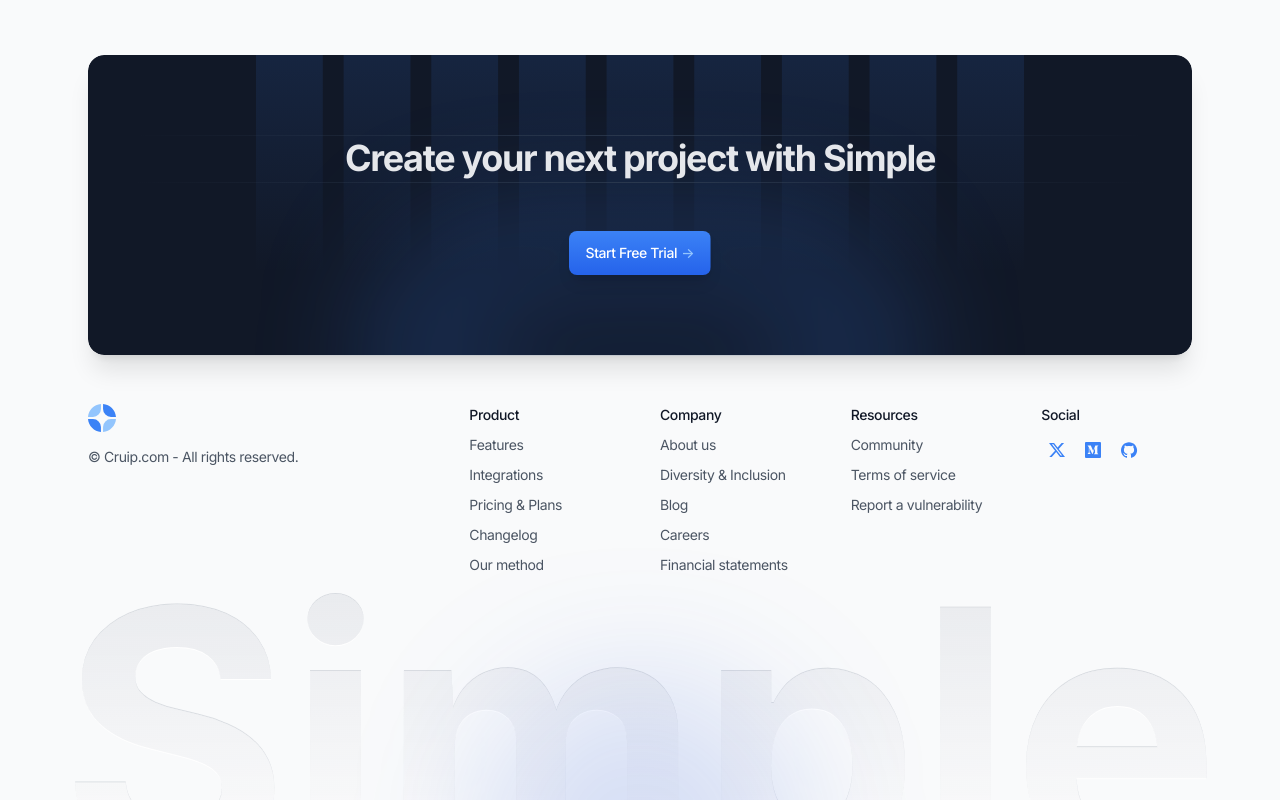
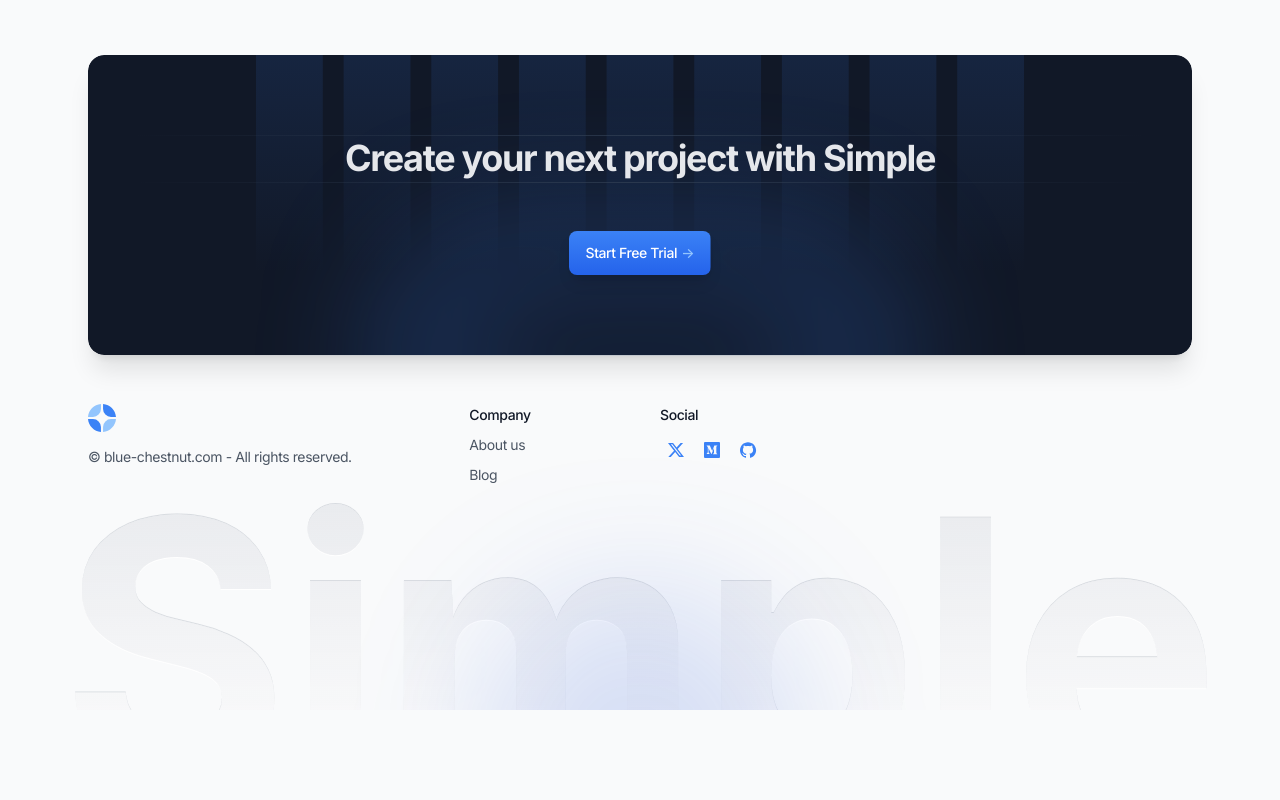
Before and after one commit to Blue-Chestnut/landingpage, a Next.js app: page / in a window 1280 px wide. Shown: the part 2862-3662 px from the top of the page. After the commit the page ends 3572 px from the top, so only its background shows below. Built offline with nearby package versions, Linux system fonts and the light colour scheme.

Commit message:
updated stuff

```diff
--- a/components/ui/footer.tsx
+++ b/components/ui/footer.tsx
@@ -15,12 +15,12 @@ export default function Footer({ border = false }: { border?: boolean }) {
               <Logo />
             </div>
             <div className="text-sm text-gray-600">
-              &copy; Cruip.com - All rights reserved.
+              &copy; blue-chestnut.com - All rights reserved.
             </div>
           </div>
 
           {/* 2nd block */}
-          <div className="space-y-2 sm:col-span-6 md:col-span-3 lg:col-span-2">
+          {/* <div className="space-y-2 sm:col-span-6 md:col-span-3 lg:col-span-2">
             <h3 className="text-sm font-medium">Product</h3>
             <ul className="space-y-2 text-sm">
               <li>
@@ -64,7 +64,7 @@ export default function Footer({ border = false }: { border?: boolean }) {
                 </Link>
               </li>
             </ul>
-          </div>
+          </div> */}
 
           {/* 3rd block */}
           <div className="space-y-2 sm:col-span-6 md:col-span-3 lg:col-span-2">
@@ -78,14 +78,14 @@ export default function Footer({ border = false }: { border?: boolean }) {
                   About us
                 </Link>
               </li>
-              <li>
+              {/* <li>
                 <Link
                   className="text-gray-600 transition hover:text-gray-900"
                   href="#0"
                 >
                   Diversity & Inclusion
                 </Link>
-              </li>
+              </li> */}
               <li>
                 <Link
                   className="text-gray-600 transition hover:text-gray-900"
@@ -94,27 +94,27 @@ export default function Footer({ border = false }: { border?: boolean }) {
                   Blog
                 </Link>
               </li>
-              <li>
+              {/* <li>
                 <Link
                   className="text-gray-600 transition hover:text-gray-900"
                   href="#0"
                 >
                   Careers
                 </Link>
-              </li>
-              <li>
+              </li> */}
+              {/* <li>
                 <Link
                   className="text-gray-600 transition hover:text-gray-900"
                   href="#0"
                 >
                   Financial statements
                 </Link>
-              </li>
+              </li> */}
             </ul>
           </div>
 
           {/* 4th block */}
-          <div className="space-y-2 sm:col-span-6 md:col-span-3 lg:col-span-2">
+          {/* <div className="space-y-2 sm:col-span-6 md:col-span-3 lg:col-span-2">
             <h3 className="text-sm font-medium">Resources</h3>
             <ul className="space-y-2 text-sm">
               <li>
@@ -142,7 +142,7 @@ export default function Footer({ border = false }: { border?: boolean }) {
                 </Link>
               </li>
             </ul>
-          </div>
+          </div> */}
 
           {/* 5th block */}
           <div className="space-y-2 sm:col-span-6 md:col-span-3 lg:col-span-2">
@@ -151,7 +151,7 @@ export default function Footer({ border = false }: { border?: boolean }) {
               <li>
                 <Link
                   className="flex items-center justify-center text-blue-500 transition hover:text-blue-600"
-                  href="#0"
+                  href="https://x.com/MatthiasRuiz22"
                   aria-label="Twitter"
                 >
                   <svg
@@ -166,7 +166,7 @@ export default function Footer({ border = false }: { border?: boolean }) {
               <li>
                 <Link
                   className="flex items-center justify-center text-blue-500 transition hover:text-blue-600"
-                  href="#0"
+                  href="https://medium.com/@matthias-ruiz-hamacher"
                   aria-label="Medium"
                 >
                   <svg
@@ -181,7 +181,7 @@ export default function Footer({ border = false }: { border?: boolean }) {
               <li>
                 <Link
                   className="flex items-center justify-center text-blue-500 transition hover:text-blue-600"
-                  href="#0"
+                  href="https://github.com/Blue-Chestnut"
                   aria-label="Github"
                 >
                   <svg
```
Also changed, not shown: components/hero-home.tsx (+0 -55 lines), public/images/logo.png (added).
